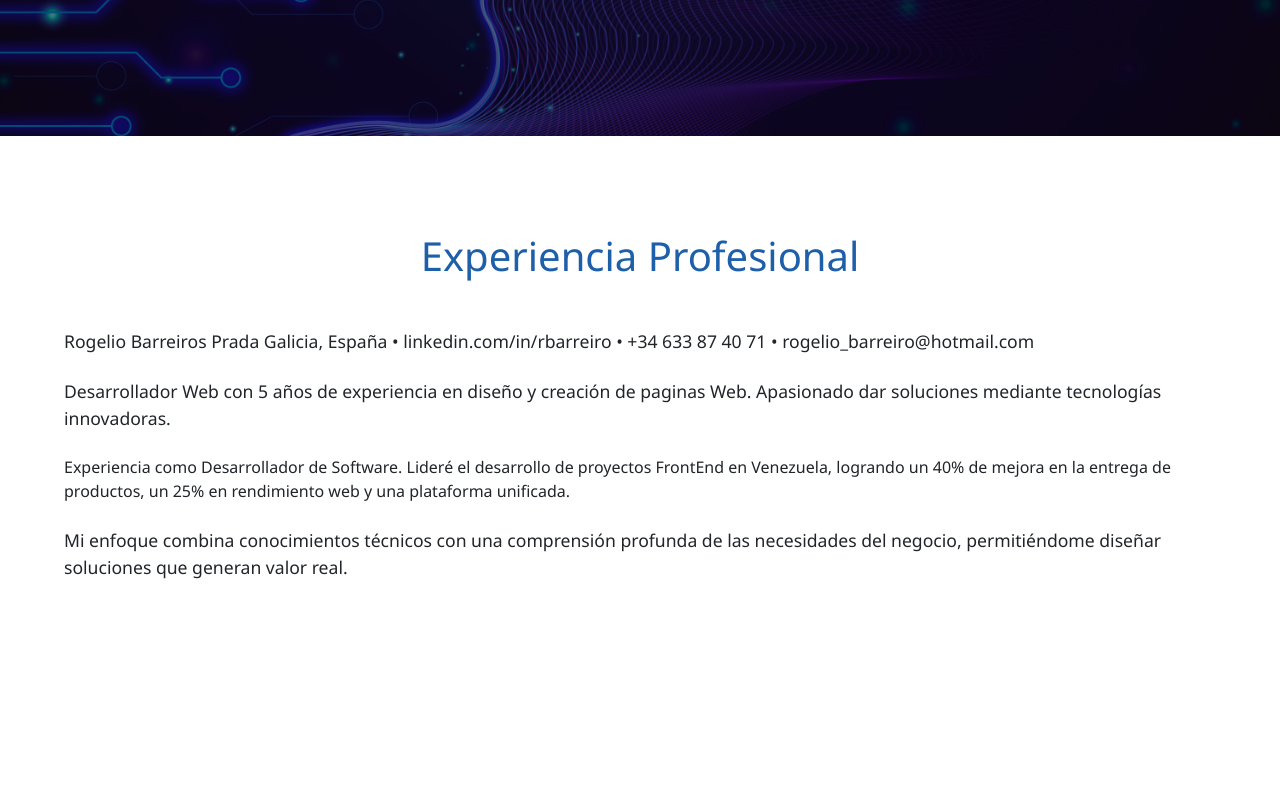
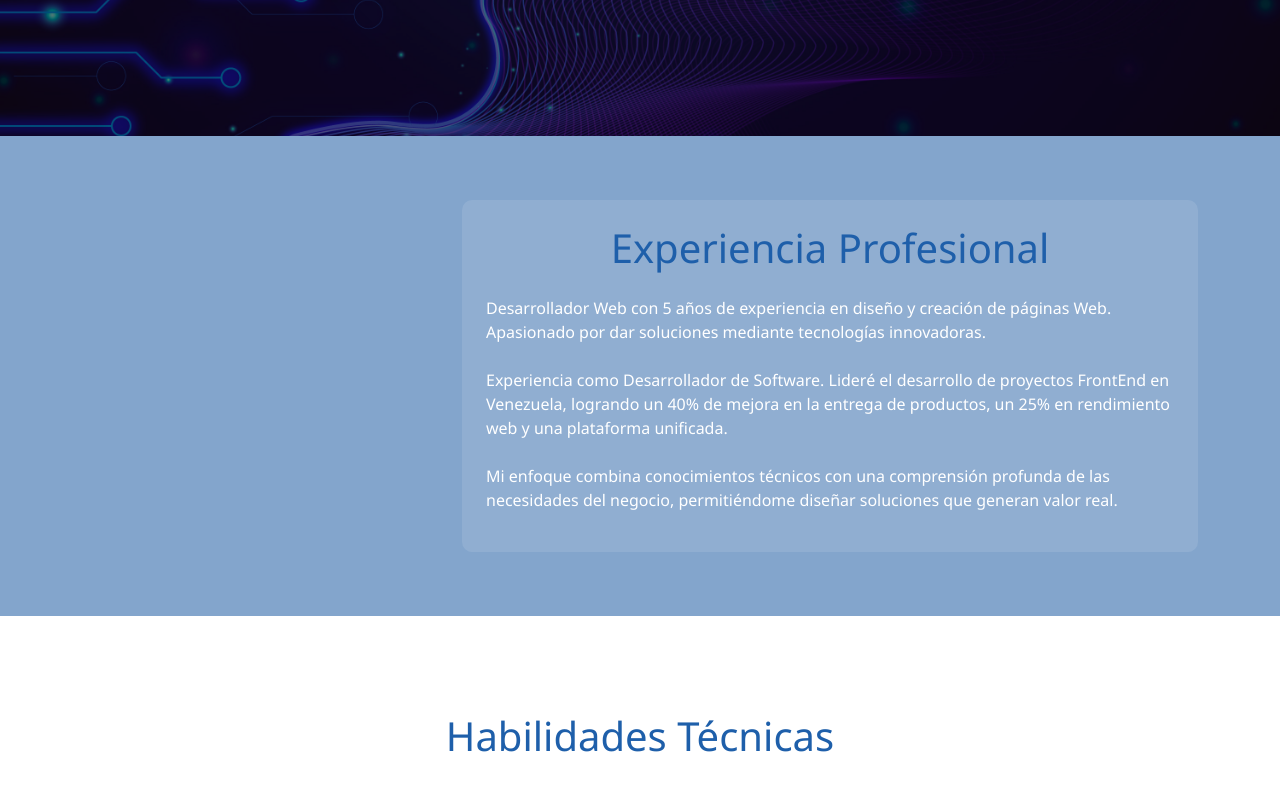
Before and after one commit to Lord-ro/porfoliolord, a plain HTML site: page portfoliorogelio.html in a window 1280 px wide. Shown: the part 720-1513 px from the top of the page. Drawn offline with nearby package versions, Linux system fonts and the light colour scheme; some packages are replaced by stand-ins of ours; a script that the page names is missing.

Commit message:
modificami

```diff
--- a/portfoliorogelio.html
+++ b/portfoliorogelio.html
@@ -74,23 +74,38 @@
             </div>
         </section>
 
-        <section id="sobre-mi">
-            <div class="sobre-mi-container">
-                <div class="sobre-mi-texto">
+        <section id="sobre-mi" style="background-color: rgb(131, 165, 204); color: white; padding: 4rem 0;">
+    <div class="container">
+        <div class="row g-4"> <!-- Grid de Bootstrap con gutter -->
+            <!-- Columna para la imagen (centrada) -->
+            <div class="col-md-4 d-flex justify-content-center align-items-center">
 
-                    <h2>Experiencia Profesional</h2>
-                    <p> Rogelio Barreiros Prada
-                    Galicia, España • linkedin.com/in/rbarreiro • +34 633 87 40 71 • rogelio_barreiro@hotmail.com </p>
 
-                    <p>Desarrollador Web con 5 años de experiencia en diseño y creación de paginas Web. Apasionado dar soluciones mediante tecnologías innovadoras.</p>
-                    Experiencia como Desarrollador de Software. Lideré el desarrollo de proyectos  FrontEnd en Venezuela, logrando un 40% de mejora en la entrega de productos, un 25% en rendimiento web y una plataforma unificada.
-                    </p>
+            </div>
 
-                    <p>Mi enfoque combina conocimientos técnicos  con una comprensión profunda de las necesidades del negocio, permitiéndome diseñar soluciones que generan valor real.</p>
+            <!-- Columna para el texto -->
+            <div class="col-md-8">
+                <div class="p-4" style="background-color: rgba(255,255,255,0.1); border-radius: 10px;">
+                    <h2 class="mb-4">Experiencia Profesional</h2>
+
+
+
+                    <div class="mb-4">
+                        <p>Desarrollador Web con 5 años de experiencia en diseño y creación de páginas Web. Apasionado por dar soluciones mediante tecnologías innovadoras.</p>
+                    </div>
+
+                    <div class="mb-4">
+                        <p>Experiencia como Desarrollador de Software. Lideré el desarrollo de proyectos FrontEnd en Venezuela, logrando un 40% de mejora en la entrega de productos, un 25% en rendimiento web y una plataforma unificada.</p>
+                    </div>
+
+                    <div>
+                        <p>Mi enfoque combina conocimientos técnicos con una comprensión profunda de las necesidades del negocio, permitiéndome diseñar soluciones que generan valor real.</p>
+                    </div>
                 </div>
             </div>
-        </section>
-
+        </div>
+    </div>
+</section>
         <section id="habilidades">
             <h2>Habilidades Técnicas</h2>
             <div class="skills-grid">
```
